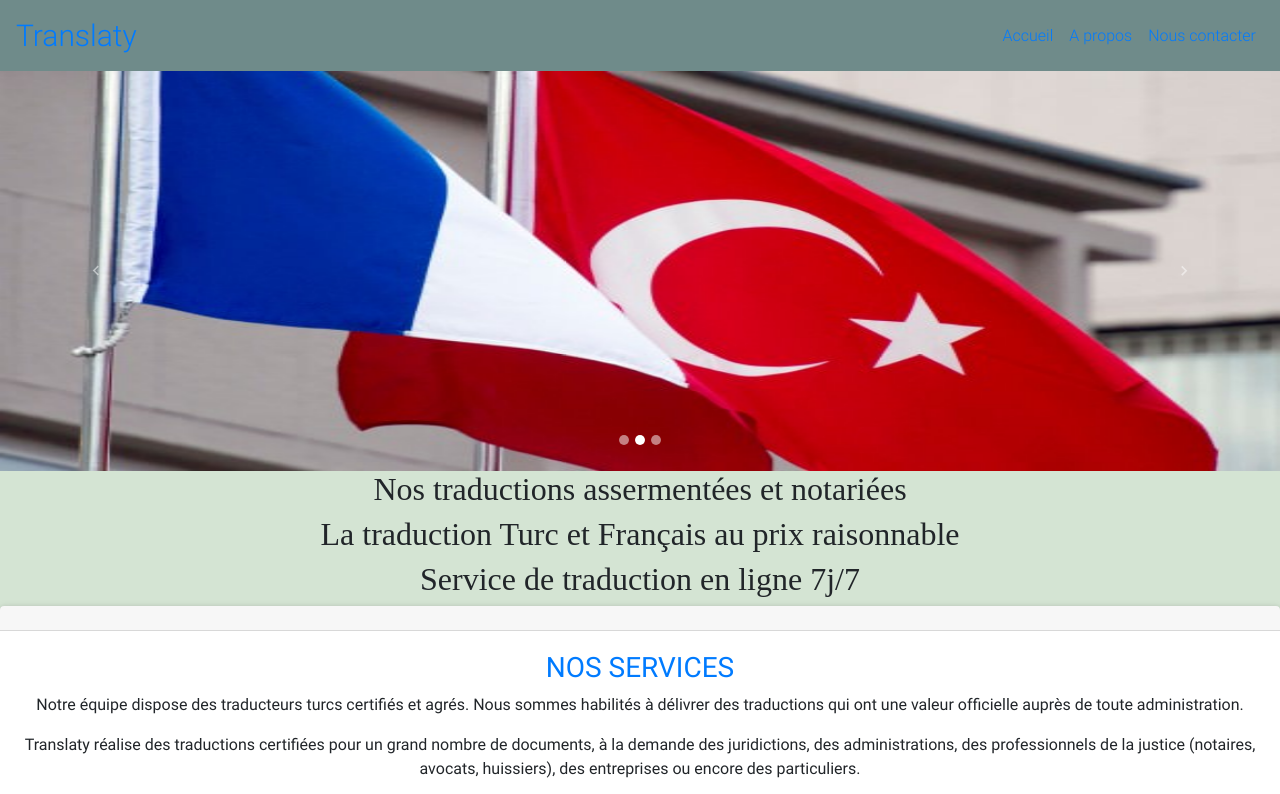
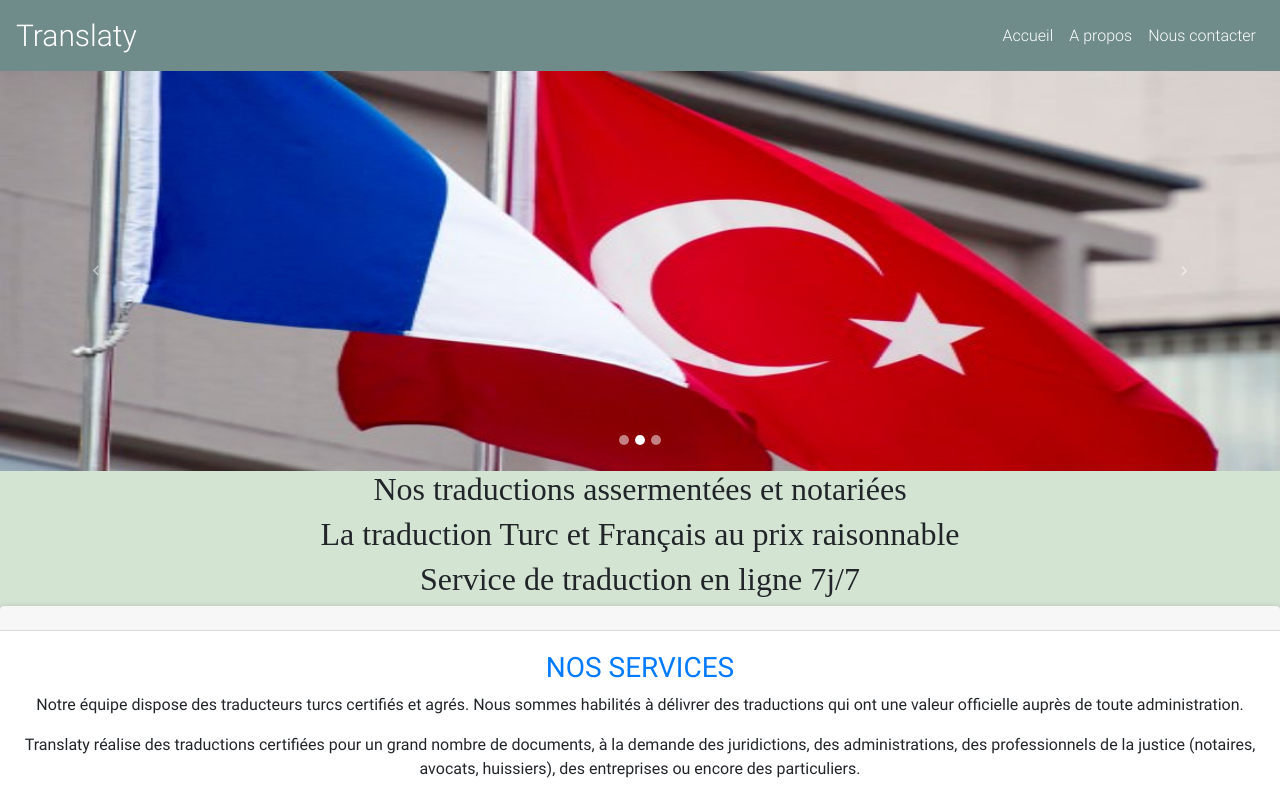
Before and after one commit to omarben78/tr-groupetercume, a plain HTML site: page index.html in a window 1280 px wide. Shown: the top 794 px of the page. Drawn offline with Linux system fonts and the light colour scheme.

Commit message:
correction numero

```diff
--- a/css/style.css
+++ b/css/style.css
@@ -17,8 +17,6 @@ p {
 
 }
 
-
-
 form {
 	border: 1px black;
 	text-align: center;
--- a/index.html
+++ b/index.html
@@ -21,7 +21,7 @@
 <body style="background-color: #d4e4d3;">
 
 	<nav class="navbar navbar-expand-lg" style="background-color: #6f8b8a;">
-  <a class="navbar-brand" href="index.html" style="font-size: 30px;">Translaty</a>
+  <a class="navbar-brand" href="index.html" style="font-size: 30px; color: white;">Translaty</a>
   <button class="navbar-toggler" type="button" data-toggle="collapse" data-target="#navbarNav" aria-controls="navbarNav" aria-expanded="false" aria-label="Toggle navigation">
     <span class="navbar-toggler-icon"></span>
   </button>
@@ -30,13 +30,13 @@
   </div>
   <ul class="navbar-nav">
       <li class="nav-item active">
-        <a class="nav-link" href="index.html">Accueil <span class="sr-only">(current)</span></a>
+        <a class="nav-link" href="index.html" style="color: white;">Accueil <span class="sr-only">(current)</span></a>
       </li>
       <li class="nav-item">
-        <a class="nav-link" href="#">A propos</a>
+        <a class="nav-link" href="#" style="color: white;">A propos</a>
       </li>
       <li class="nav-item">
-        <a class="nav-link" href="#">Nous contacter</a>
+        <a class="nav-link" href="#" style="color: white;">Nous contacter</a>
       </li>
     </ul>
 </nav>
@@ -166,7 +166,7 @@
   <div class="card-body">
     <h3 style="text-align: center;">Nous contacter</h3>
     <center>
-    	<img src="img/whatsapp.png"><a href="tel:+33636108861">06 36 10 88 61</a>
+    	<a href="tel:+33636108861"><img src="img/whatsapp.png"></a>06 36 10 88 61
     </center>
 
   </div>
```
